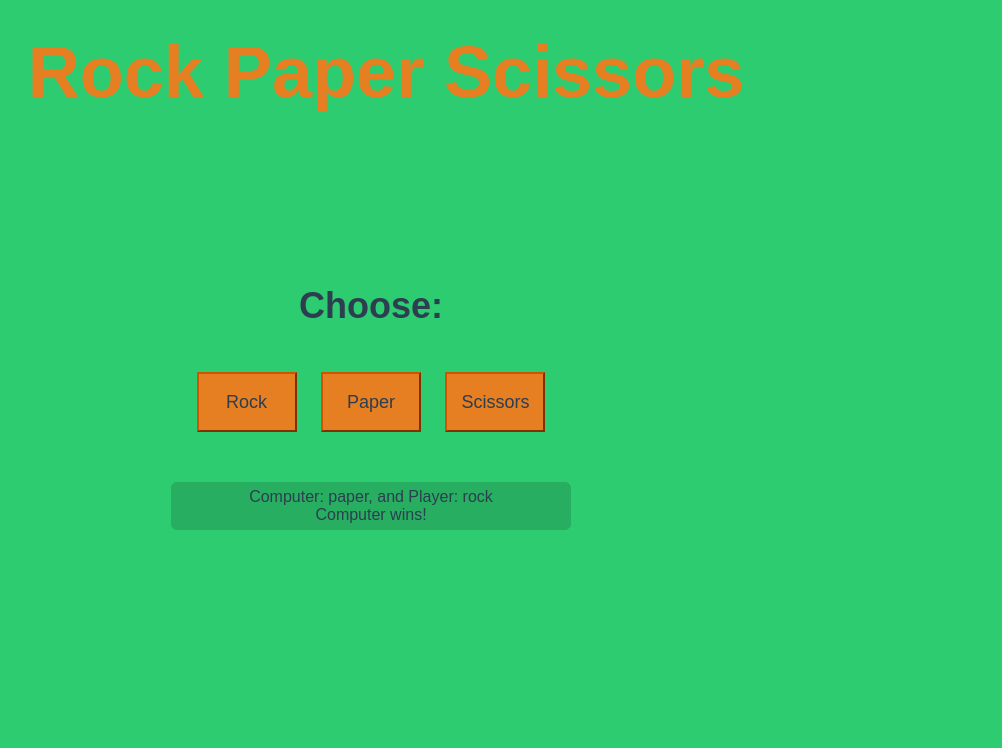
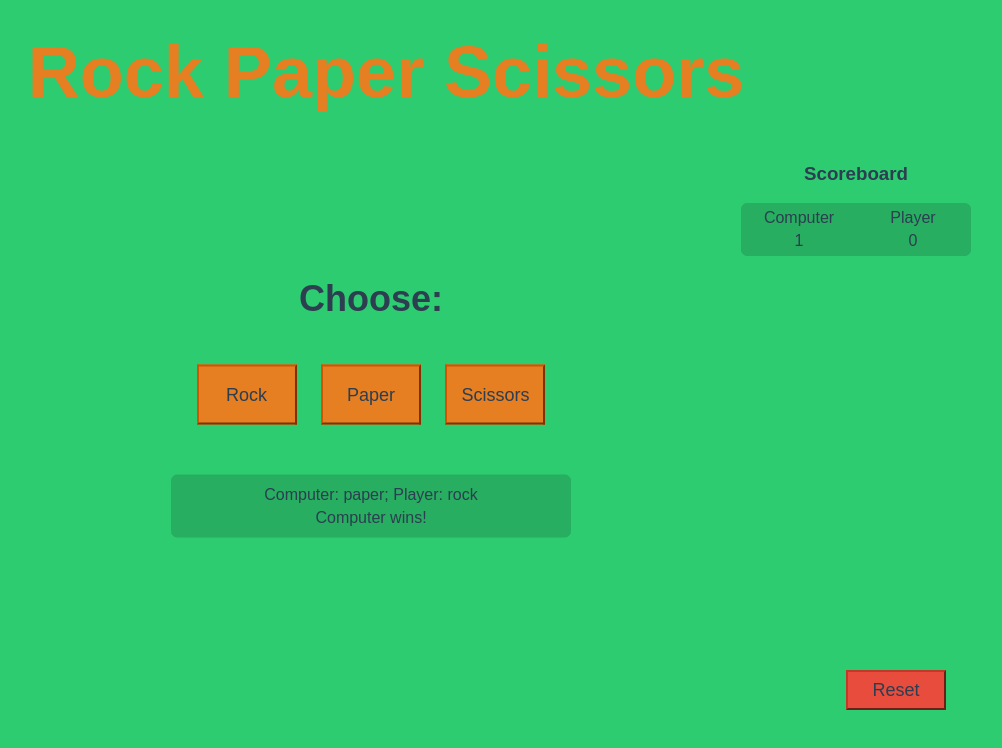
Before and after one commit to xCopernicus/javascript-prework, a website: page index.html in a window 1280 px wide. Both pictures are taken after a click on the button "Rock". Shown: the whole page, without its empty margins (254-1256 px from the left). Drawn offline with Linux system fonts and the light colour scheme; a web font is replaced by a local one.

Commit message:
Add scoreboar d Add reset button

```diff
--- a/index.html
+++ b/index.html
@@ -10,6 +10,15 @@
 <body>
 	<div class="container">
 		<h1 class="title">Rock Paper Scissors</h1>
+		<div class="scoreboard">
+			<h3>Scoreboard</h3>
+			<div class="score display row">
+				<div class="player col-6" id="player-1-Name"></div>
+				<div class="player col-6" id="player-2-Name"></div>
+				<div class="col-6" id="player-1">0</div>
+				<div class="col-6" id="player-2">0</div>
+			</div>
+		</div>
 		<div class="game row">
 			<div class="col-4 col choose">
 				<h2>Choose:</h2>
@@ -19,10 +28,13 @@
 				<button class="btn-game" id="button-paper">Paper</button>
 				<button class="btn-game" id="button-scissors">Scissors</button>
 			</div>
-			<div class="col-4 col messages" id="messages">
-				<div> </div>
-				<div> </div>
+			<div class="col-4 col messages display" id="messages">
+				<div></div>
+				<div></div>
 			</div>
+		</div>
+		<div class="reset">
+			<button class="btn-game btn-reset" id="button-reset">Reset</button>
 		</div>
 	</div>
 	<script src="js/functions.js"></script>
--- a/js/script.js
+++ b/js/script.js
@@ -1,13 +1,17 @@
-var buttonScissors, buttonPaper, buttonRock, buttonName, player1Name, player2Name, player1, player2, moveId, computerMove, playerMove, randomNumber, playerInput;
+var buttonReset, score1, score2, buttonScissors, buttonPaper, buttonRock, buttonName, player1Name, player2Name, player1, player2, moveId, computerMove, playerMove, randomNumber, playerInput;
 
 buttonRock = document.getElementById('button-rock');
 buttonPaper = document.getElementById('button-paper');
 buttonScissors = document.getElementById('button-scissors');
-
+buttonReset = document.getElementById('button-reset');
+result1 = document.getElementById('player-1');
+result2 = document.getElementById('player-2');
+score1 = 0
+score2 = 0
 player1Name = 'Computer'
 player2Name = 'Player'
 
-function getMoveName(moveId) {
+function getMoveName(moveId){
   console.log('function getMoveName called with argument: ' + moveId);
   if (moveId == '1') {
     return 'rock';
@@ -18,27 +22,33 @@
   }
 }
 
-function displayResult(player1, player2) {
+function displayResult(player1, player2){
   console.log('function displayResult called with argument: ' + player1 + ', ' + player2);
-  printMessage(player1Name + ': ' + player1 + ', and ' + player2Name + ': ' + player2);
+  printMessage(player1Name + ': ' + player1 + ';  ' + player2Name + ': ' + player2);
   if (player1 == player2) {
     printMessage('It\'s a tie!');
   } else if (player1 == 'rock' && player2 == 'scissors') {
     printMessage(player1Name + ' wins!');
+    score1 = score1 + 1;
   } else if (player1 == 'paper' && player2 == 'rock') {
     printMessage(player1Name + ' wins!');
+    score1 = score1 + 1;
   } else if (player1 == 'scissors' && player2 == 'paper') {
     printMessage(player1Name + ' wins!');
+    score1 = score1 + 1;
   } else if (player2 == 'rock' && player1 == 'scissors') {
     printMessage(player2Name + ' wins!');
+    score2 = score2 + 1;
   } else if (player2 == 'paper' && player1 == 'rock') {
     printMessage(player2Name + ' wins!');
+    score2 = score2 + 1;
   } else if (player2 == 'scissors' && player1 == 'paper') {
     printMessage(player2Name + ' wins!');
+    score2 = score2 + 1;
   }
 }
 
-function buttonClicked(buttonName) {
+function buttonClicked(buttonName){
   clearMessages();
   randomNumber = Math.floor(Math.random() * 3 + 1);
   console.log(player1Name + ' selected: ' + randomNumber);
@@ -46,8 +56,33 @@
   computerMove = getMoveName(randomNumber);
   playerMove = buttonName;
   displayResult(computerMove, playerMove);
+//  printMessage(score1 + ' : ' + score2)
+  printScore1()
+  printScore2()
 }
+
+function printScore1(){
+  console.log('Changed player1 score to: ' + score1);
+	result1.innerHTML = score1;
+}
+
+function printScore2(){
+  console.log('Changed player1 score to: ' + score2);
+	result2.innerHTML = score2;
+}
+
+function reset(){
+  clearMessages();
+  score1 = 0;
+  score2 = 0;
+  result1.innerHTML = 0;
+  result2.innerHTML = 0;
+}
+
+document.getElementById('player-1-Name').innerHTML = player1Name
+document.getElementById('player-2-Name').innerHTML = player2Name
 
 buttonRock.addEventListener('click', function(){ buttonClicked('rock'); });
 buttonPaper.addEventListener('click', function(){ buttonClicked('paper'); });
 buttonScissors.addEventListener('click', function(){ buttonClicked('scissors'); });
+buttonReset.addEventListener('click', function(){ reset(); });
--- a/sass/style.scss
+++ b/sass/style.scss
@@ -4,6 +4,8 @@
 $color-primary-dark: #27ae60;
 $color-secondary: #e67e22;
 $color-secondary-dark: #d35400;
+$color-red: #e74c3c;
+$color-red-dark: #c0392b;
 $color-text: #2c3e50;
 
 $font-main: 'PT Mono', sans-serif;
@@ -66,20 +68,41 @@
   font-size: 18px;
 }
 
-.messages.col.col-4 {
+.display {
   background-color: $color-primary-dark;
-  min-height: 48px;
   border: 1px $color-primary-dark solid;
   border-radius: 6px;
   padding: 5px 0;
+}
+
+.messages.col.col-4 {
+  min-height: 63px;
   max-width: 400px;
   margin-top: 30px;
 }
 
-.score  {
-//  width: 100px;
+.messages div {
+  margin: 5px;
 }
 
-.score div {
-  display: inline-block;
+.scoreboard {
+  width: 200px;
+  position: absolute;
+  right: 0;
 }
+
+.player {
+  margin-bottom: 5px;
+}
+
+.reset {
+  position: absolute;
+  bottom: 10%;
+  right: 0;
+}
+
+.btn-reset {
+  background-color: $color-red;
+  border-color: $color-red-dark;
+  height: 40px;
+}
```
Also changed, not shown: css/style.css, 1 other file.
